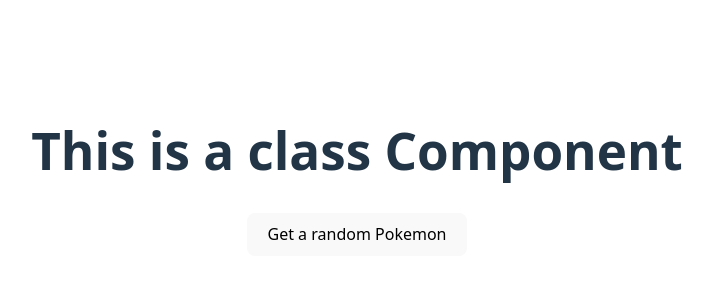
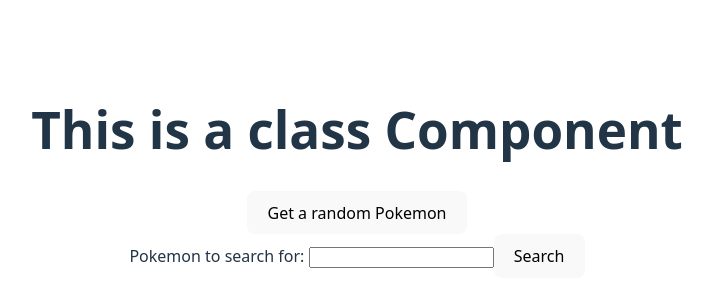
Before and after one commit to Angie-newbie/t2w6_interactive_react, a React (Vite) app: page / in a window 1280 px wide. Shown: the part 228-528 px from the top of the page, without its empty margins (283-996 px from the left). Built offline with nearby package versions, Linux system fonts and the light colour scheme; no server answers.

Commit message:
feat search pokemon by name

```diff
--- a/src/App.jsx
+++ b/src/App.jsx
@@ -8,7 +8,8 @@
     this.state = {
       pokemonId: 0,
       pokemonName:"",
-      pokemonSpriteUrl: ""
+      pokemonSpriteUrl: "",
+      pokemonSearchTerm: ""
     }
 
     this.getRandomPokemon = this.getRandomPokemon.bind(this);
@@ -31,7 +32,12 @@
     let randomPokemonID = Math.floor(Math.random() * 1025) + 1;
     console.log("Ramdom Pokemon ID to get is : " + randomPokemonID);
 
-    let response = await fetch("https://pokeapi.co/api/v2/pokemon/" + randomPokemonID);
+    this.getSpecificPokemon(randomPokemonID)
+
+  }
+
+  async getSpecificPokemon(targetPokemonValue){
+    let response = await fetch("https://pokeapi.co/api/v2/pokemon/" + targetPokemonValue);
     let data = await response.json();
 
     console.log(data);
@@ -62,6 +68,24 @@
         Get a random Pokemon
       </button>
 
+      <section>
+        <label htmlFor="pokemonNameInput"> Pokemon to search for: </label>
+        <input
+          type = "search"
+          name = "pokemonNameInput"
+          id="pokemonNameInput"
+          value={this.state.pokemonSearchTerm}
+          onChange={(event)=>{
+            this.setState({
+              pokemonSearchTerm: event.target.value
+            });
+          }}>
+        </input>
+        <button onClick={() => this.getSpecificPokemon(this.state.pokemonSearchTerm)}>
+          Search
+        </button>
+      </section>
+
       {this.state.pokemonName.length > 0 &&
       <h1>
         {this.state.pokemonName}
```
